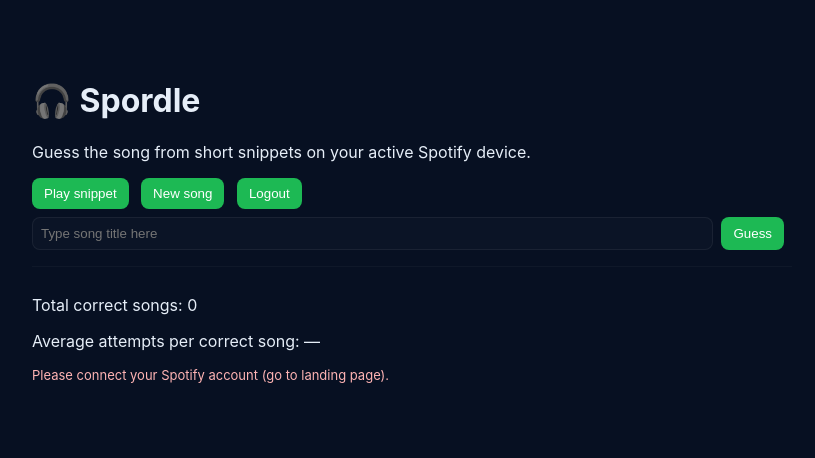
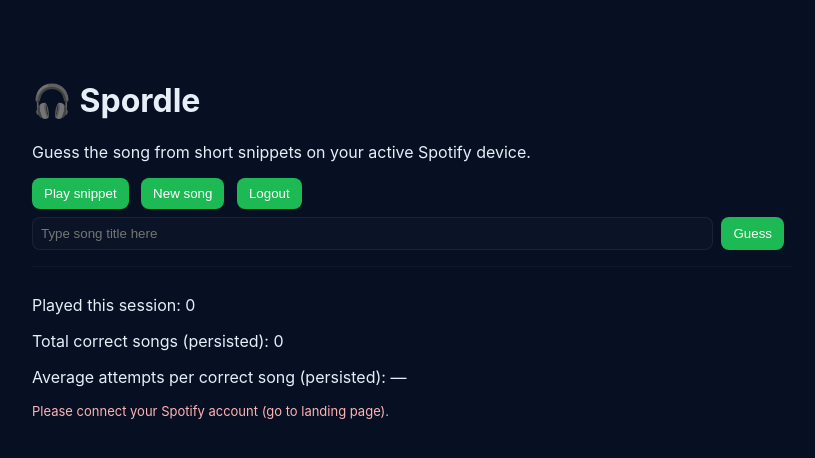
Before and after one commit to mkymac25/spordle, a Flask app: template templates/game.html in a window 1280 px wide. Shown: the top 458 px of the page, without its empty margins (228-1043 px from the left). Run offline with Flask 3, Linux system fonts and the light colour scheme; the template is opened without the code that fills it, so the values that code supplies are empty; parts of the project's set-up code (start-up, migrations or seed data) failed here and were passed over.

Commit message:
Update game.html

```diff
--- a/templates/game.html
+++ b/templates/game.html
@@ -23,11 +23,14 @@
     </form>
 
     <div id="info" class="info"></div>
+
     <div id="history" class="history"></div>
 
+    <!-- Stats -->
     <div id="stats" class="stats">
-      <p>Total correct songs: <span id="stat-correct">0</span></p>
-      <p>Average attempts per correct song: <span id="stat-attempts">—</span></p>
+      <p>Played this session: <span id="stat-played">0</span></p>
+      <p>Total correct songs (persisted): <span id="stat-correct">0</span></p>
+      <p>Average attempts per correct song (persisted): <span id="stat-attempts">—</span></p>
     </div>
 
     <div id="errors" class="errors"></div>
```
